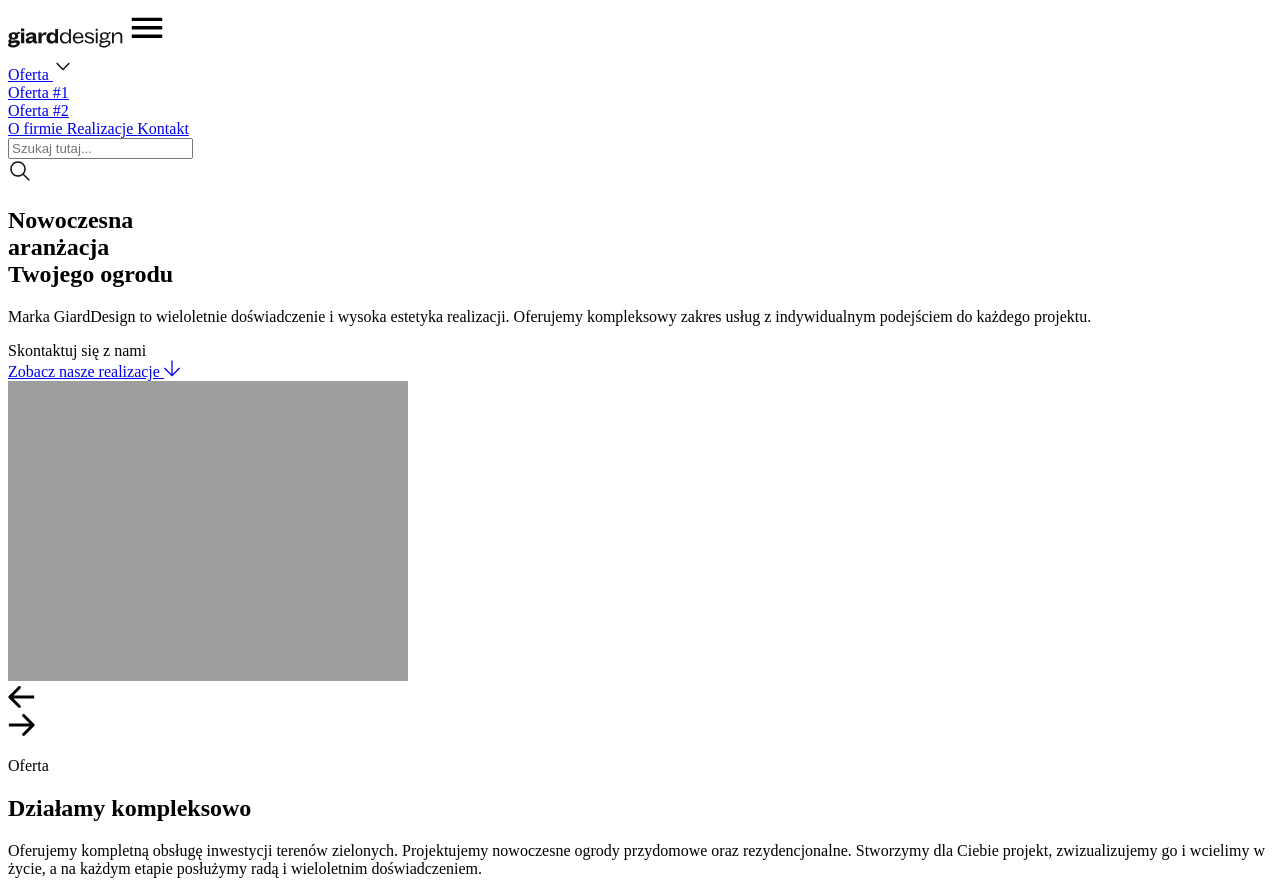
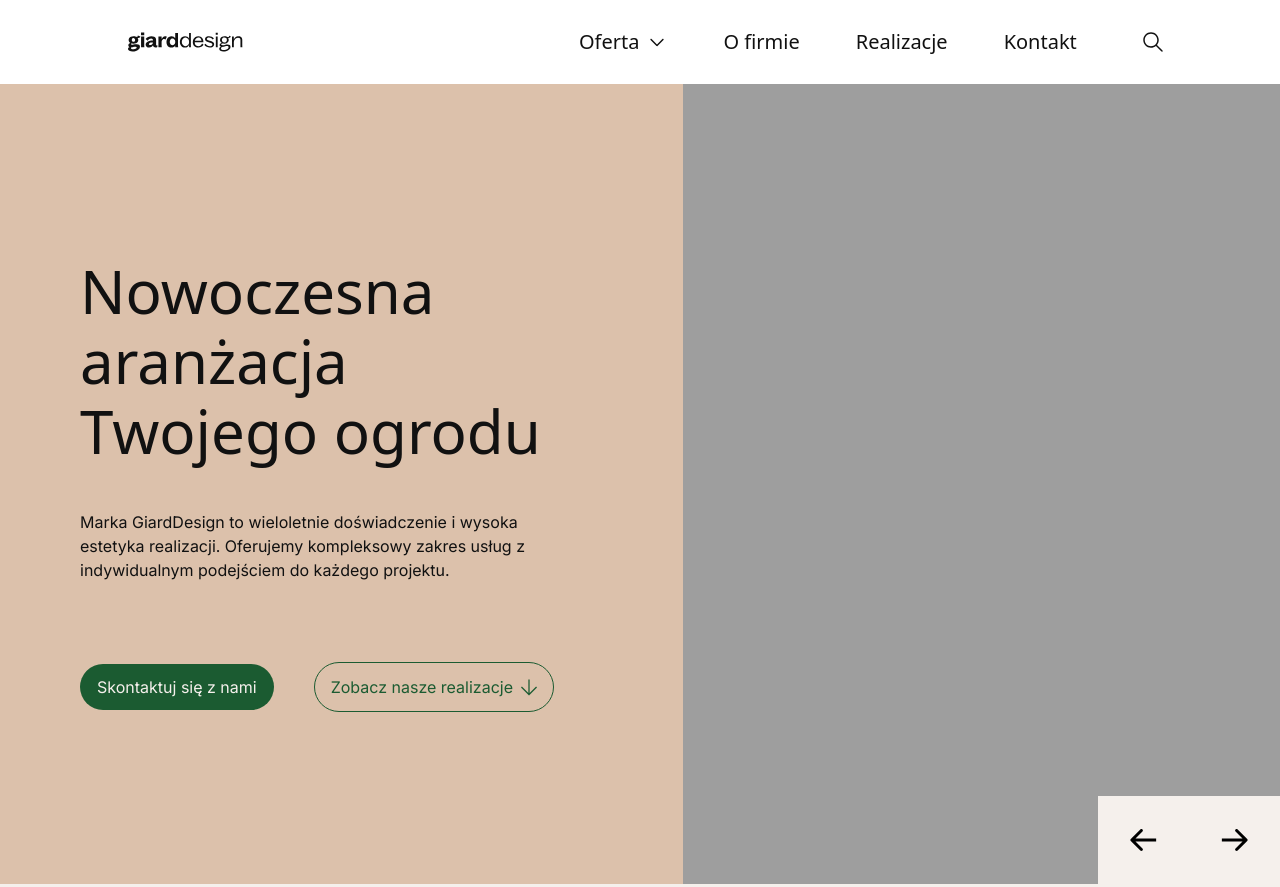
Before and after one commit to JokurPL/giarddesign, a website: page index.html in a window 1280 px wide. Shown: the top 887 px of the page. Drawn offline with Linux system fonts and the light colour scheme; the site is published under a folder, as on GitHub Pages, so addresses that start at the root find nothing; a script that the page names is missing.

Commit message:
quick fix

```diff
--- a/index.html
+++ b/index.html
@@ -3,7 +3,7 @@
   <head>
     <meta charset="UTF-8" />
     <meta name="viewport" content="width=device-width, initial-scale=1.0" />
-    <link href="/assets/css/build.css" rel="stylesheet" />
+    <link href="./assets/css/build.css" rel="stylesheet" />
     <title>GiardDesign</title>
     <meta
       name="description"
```
